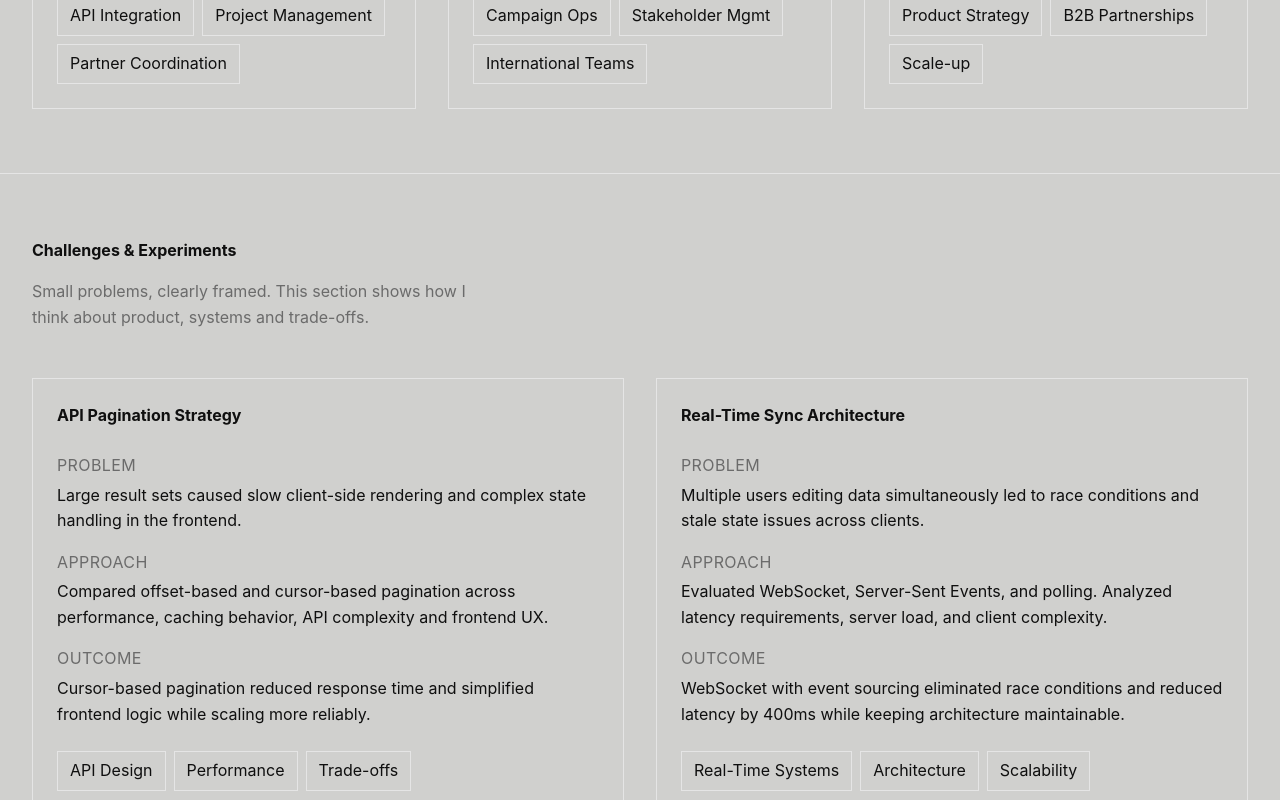
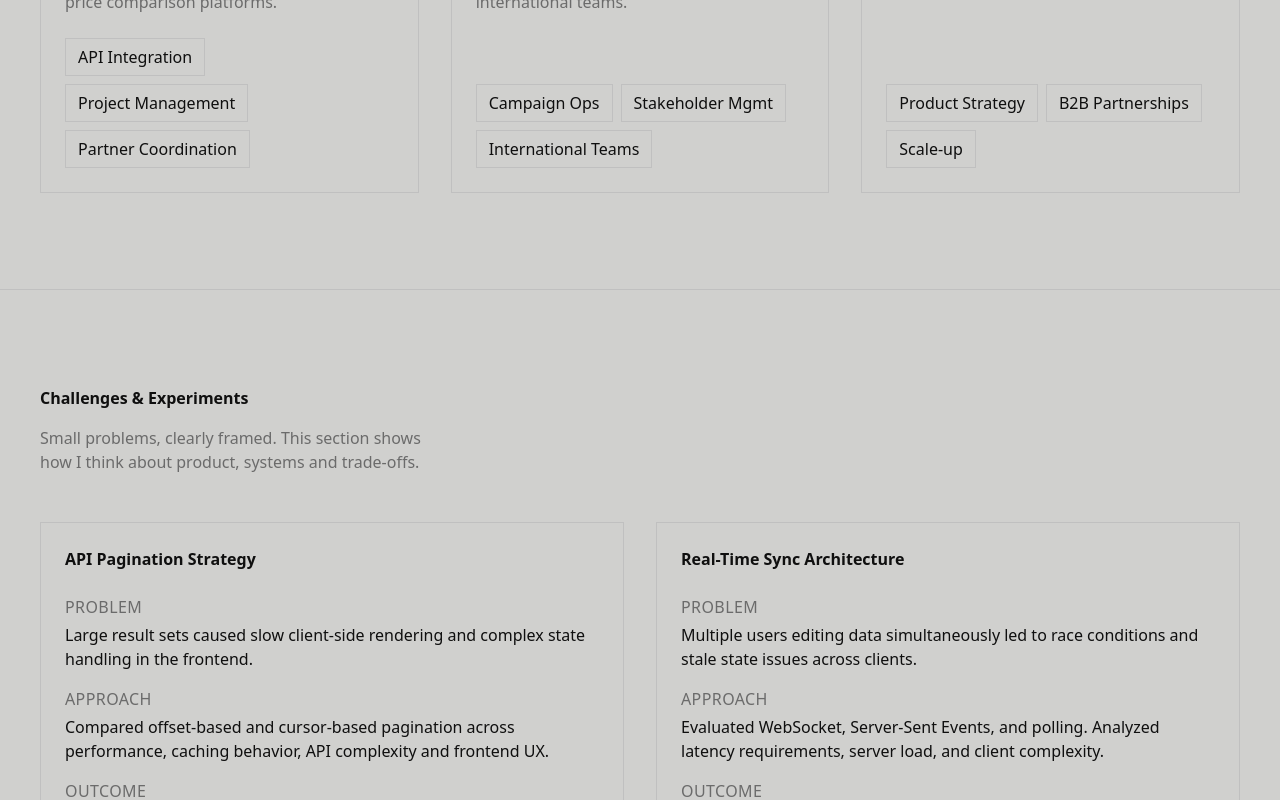
Before and after one commit to denescsaszar/portfolio, a Next.js app: page / in a window 1280 px wide. Shown: the part 1240-2040 px from the top of the page. Built offline with nearby package versions, Linux system fonts and the light colour scheme.

Commit message:
step-38: add font optimization with Inter and display swap

```diff
--- a/app/globals.css
+++ b/app/globals.css
@@ -1,93 +1,75 @@
 @import "tailwindcss";
 
 @theme {
-  /* Typography */
-  --font-size-display-large: clamp(2.5rem, 6vw, 4.5rem);
-  --font-size-display-large--line-height: 1.1;
-  --font-size-display-large--letter-spacing: -0.02em;
+  /* Colors - Light Mode (default) */
+  --color-background: #d0d0ce;
+  --color-foreground: #0f0f0f;
+  --color-muted: #6b6b6b;
+  --color-border: #c0c0c0;
+  --color-coral: #ff6f61;
+  --color-teal: #84cec3;
+  --color-accent: #111111;
 
-  --font-size-heading-1: 2.25rem;
-  --font-size-heading-1--line-height: 1.2;
-  --font-size-heading-1--letter-spacing: -0.01em;
+  /* Typography - Fluid sizing with clamp */
+  --font-size-display-large: clamp(2.5rem, 8vw, 4.5rem);
+  --font-size-heading-1: clamp(1.75rem, 4vw, 2.25rem);
+  --font-size-heading-2: clamp(1.25rem, 3vw, 1.5rem);
+  --font-size-body-large: clamp(1rem, 2vw, 1.25rem);
+  --font-size-body: 1rem;
+  --font-size-body-small: 0.875rem;
 
-  --font-size-heading-2: 2rem;
-  --font-size-heading-2--line-height: 1.3;
-
-  --font-size-heading-3: 1.5rem;
-  --font-size-heading-3--line-height: 1.4;
-
-  --font-size-body-large: 1.25rem;
-  --font-size-body-large--line-height: 1.6;
-
-  --font-size-body: 1rem;
-  --font-size-body--line-height: 1.6;
-
-  --font-size-body-small: 0.875rem;
-  --font-size-body-small--line-height: 1.6;
-
-  --font-size-caption: 0.75rem;
-  --font-size-caption--line-height: 1.5;
-  --font-size-caption--letter-spacing: 0.05em;
+  /* Font Family */
+  --font-family-sans: var(--font-inter), ui-sans-serif, system-ui, sans-serif;
 
   /* Spacing */
-  --spacing-section: 4rem;
+  --spacing-section: 6rem;
+  --spacing-section-mobile: 4rem;
 
-  /* Max widths */
-  --container-max-width-content: 65ch;
-  --container-max-width-wide: 1200px;
-
-  /* Colors - reference CSS custom properties */
-  --color-background: var(--bg);
-  --color-foreground: var(--fg);
-  --color-muted: var(--muted);
-  --color-border: var(--border);
-  --color-accent: var(--accent);
-  --color-coral: #ff6f61;
-  --color-teal: #84cec3;
+  /* Layout */
+  --max-width-wide: 1200px;
 }
 
-/* Light mode (default) */
-:root {
-  --bg: #d0d0ce;
-  --fg: #0f0f0f;
-  --muted: #6b6b6b;
-  --border: #e5e5e5;
-  --accent: #111111;
+/* Dark mode overrides */
+.dark {
+  --color-background: #0e0e0e;
+  --color-foreground: #eaeaea;
+  --color-muted: #9ca3af;
+  --color-border: #2a2a2a;
+  --color-accent: #ffffff;
 }
 
-/* Dark mode */
-:root.dark {
-  --bg: #0e0e0e;
-  --fg: #eaeaea;
-  --muted: #9ca3af;
-  --border: #2a2a2a;
-  --accent: #ffffff;
-}
-
+/* Base styles */
 body {
-  background-color: var(--bg);
-  color: var(--fg);
-  font-family:
-    -apple-system, BlinkMacSystemFont, "Segoe UI", "Inter", sans-serif;
-  line-height: 1.6;
+  background-color: var(--color-background);
+  color: var(--color-foreground);
   transition:
     background-color 0.3s ease,
     color 0.3s ease;
 }
 
-html {
-  scroll-behavior: smooth;
+/* Focus styles for keyboard navigation */
+*:focus-visible {
+  outline: 2px solid var(--color-coral);
+  outline-offset: 2px;
 }
 
-/* Smooth transitions for all themed elements */
-*,
-*::before,
-*::after {
-  transition:
-    background-color 0.3s ease,
-    border-color 0.3s ease,
-    color 0.3s ease;
+/* Remove default focus for mouse users */
+*:focus:not(:focus-visible) {
+  outline: none;
 }
+
+/* Respect reduced motion preference */
+@media (prefers-reduced-motion: reduce) {
+  *,
+  *::before,
+  *::after {
+    animation-duration: 0.01ms !important;
+    animation-iteration-count: 1 !important;
+    transition-duration: 0.01ms !important;
+    scroll-behavior: auto !important;
+  }
+}
+
 /* Micro-interactions */
 a {
   transition: color 0.2s ease;
@@ -103,24 +85,11 @@ button,
 .group:hover {
   transform: translateY(-2px);
 }
-/* Focus styles for keyboard navigation */
-*:focus-visible {
-  outline: 2px solid var(--color-coral);
-  outline-offset: 2px;
-}
 
-/* Remove default focus for mouse users */
-*:focus:not(:focus-visible) {
-  outline: none;
-}
-/* Respect reduced motion preference */
-@media (prefers-reduced-motion: reduce) {
-  *,
-  *::before,
-  *::after {
-    animation-duration: 0.01ms !important;
-    animation-iteration-count: 1 !important;
-    transition-duration: 0.01ms !important;
-    scroll-behavior: auto !important;
+/* Responsive section spacing */
+@media (max-width: 768px) {
+  .py-section {
+    padding-top: var(--spacing-section-mobile);
+    padding-bottom: var(--spacing-section-mobile);
   }
 }
--- a/app/layout.tsx
+++ b/app/layout.tsx
@@ -1,6 +1,13 @@
 import type { Metadata } from "next";
+import { Inter } from "next/font/google";
 import { ThemeProvider } from "@/components/ThemeProvider";
 import "./globals.css";
+
+const inter = Inter({
+  subsets: ["latin"],
+  display: "swap",
+  variable: "--font-inter",
+});
 
 export const metadata: Metadata = {
   title: "Denes Csaszar | Product & Project Manager",
@@ -80,14 +87,14 @@ export default function RootLayout({
   };
 
   return (
-    <html lang="en" suppressHydrationWarning>
+    <html lang="en" className={inter.variable} suppressHydrationWarning>
       <head>
         <script
           type="application/ld+json"
           dangerouslySetInnerHTML={{ __html: JSON.stringify(jsonLd) }}
         />
       </head>
-      <body>
+      <body className="font-sans">
         <ThemeProvider>{children}</ThemeProvider>
       </body>
     </html>
```
